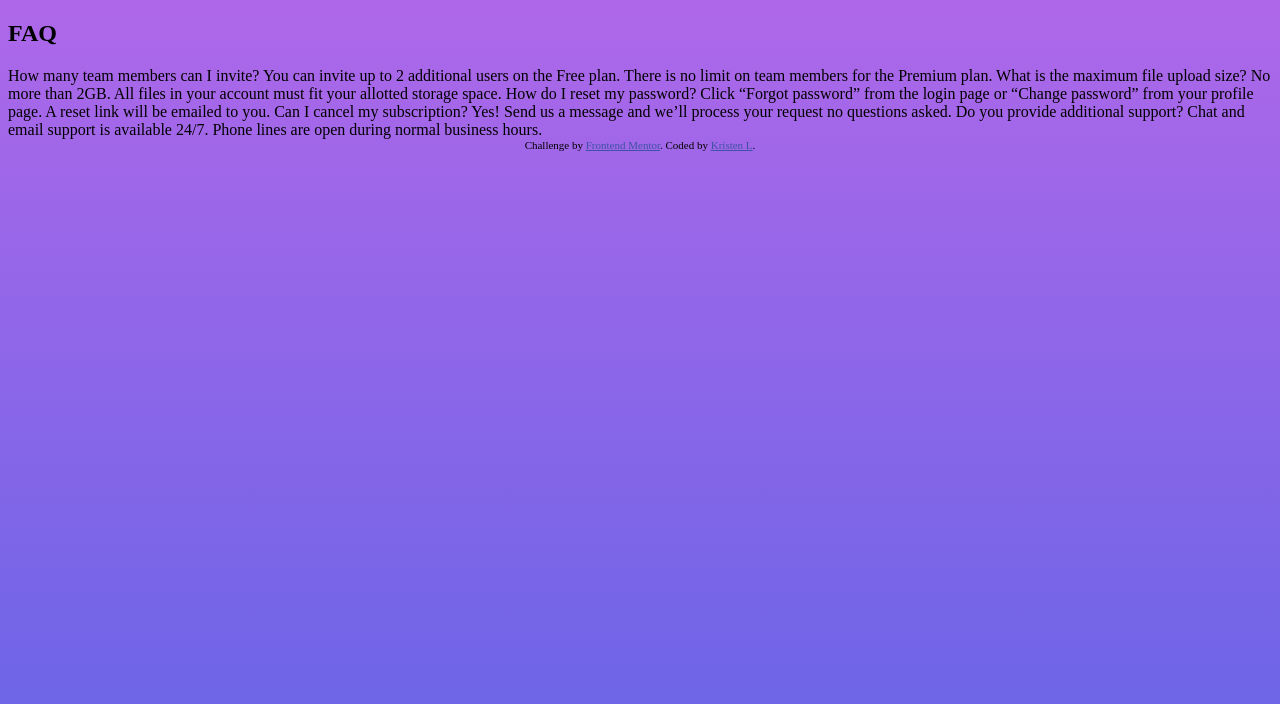
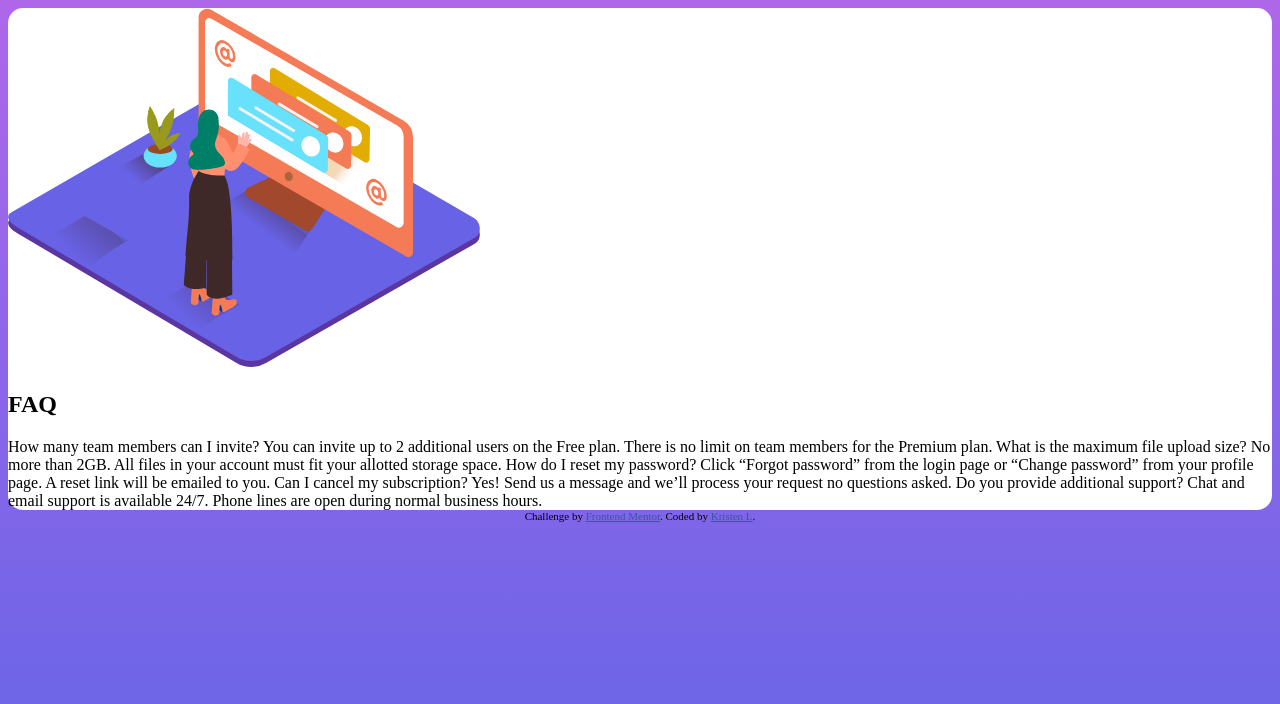
Before and after one commit to kdotelle/FAQAccordion, a website: page index.html in a window 1280 px wide. Drawn offline with Linux system fonts and the light colour scheme.

Commit message:
image added

```diff
--- a/css/styles.css
+++ b/css/styles.css
@@ -12,3 +12,15 @@ body {
 .attribution a {
   color: hsl(228, 45%, 44%);
 }
+
+.container {
+  background-color: #fff;
+  border-radius: 15px;
+  display: inline-flex;
+  flex-flow: column wrap;
+  justify-content: center;
+}
+
+.info {
+  align-self: auto;
+}
--- a/index.html
+++ b/index.html
@@ -20,17 +20,26 @@
     <!-- Feel free to remove these styles or customise in your own stylesheet 👍 -->
   </head>
   <body>
-    <div>
-      <h2>FAQ</h2>
-      How many team members can I invite? You can invite up to 2 additional
-      users on the Free plan. There is no limit on team members for the Premium
-      plan. What is the maximum file upload size? No more than 2GB. All files in
-      your account must fit your allotted storage space. How do I reset my
-      password? Click “Forgot password” from the login page or “Change password”
-      from your profile page. A reset link will be emailed to you. Can I cancel
-      my subscription? Yes! Send us a message and we’ll process your request no
-      questions asked. Do you provide additional support? Chat and email support
-      is available 24/7. Phone lines are open during normal business hours.
+    <div class="container">
+      <div class="info">
+        <div class="img">
+          <img
+            src="images/illustration-woman-online-desktop.svg"
+            alt="illustration of woman"
+          />
+        </div>
+        <h2>FAQ</h2>
+        How many team members can I invite? You can invite up to 2 additional
+        users on the Free plan. There is no limit on team members for the
+        Premium plan. What is the maximum file upload size? No more than 2GB.
+        All files in your account must fit your allotted storage space. How do I
+        reset my password? Click “Forgot password” from the login page or
+        “Change password” from your profile page. A reset link will be emailed
+        to you. Can I cancel my subscription? Yes! Send us a message and we’ll
+        process your request no questions asked. Do you provide additional
+        support? Chat and email support is available 24/7. Phone lines are open
+        during normal business hours.
+      </div>
     </div>
 
     <div class="attribution">
```
